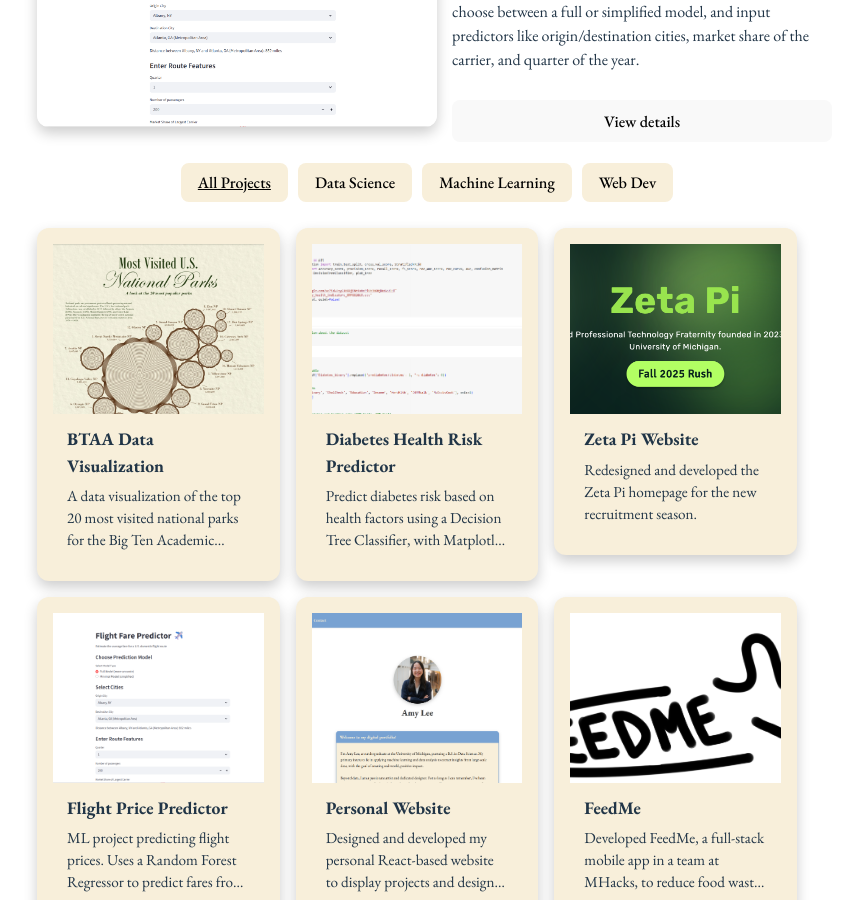
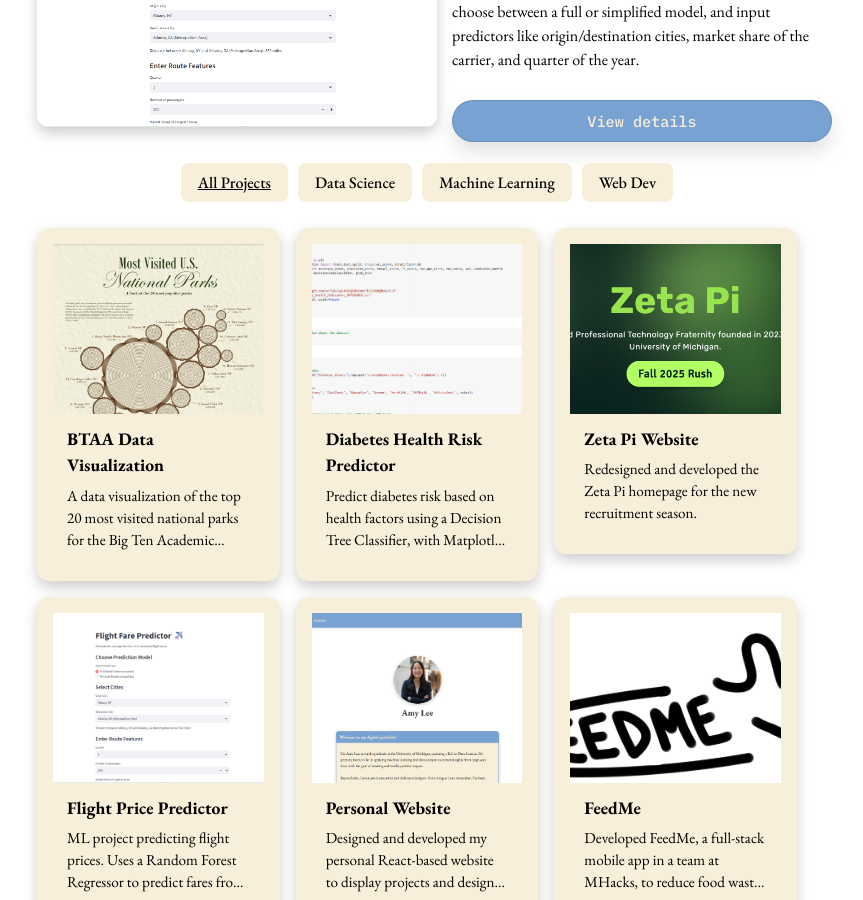
Before and after one commit to amyllee/amylee, a React (Vite) app: page / in a window 1280 px wide. Shown: the part 1026-1926 px from the top of the page, without its empty margins (223-1086 px from the left). Built offline with nearby package versions, Linux system fonts and the light colour scheme; a web font is replaced by a local one.

Commit message:
fix darkmode

```diff
--- a/src/App.css
+++ b/src/App.css
@@ -40,4 +40,6 @@ html, body {
   width: 100%;
   overflow-x: hidden;
   scroll-behavior: smooth;
+  background-color: #ffffff;
+  color: #000000;
 }
--- a/src/components/Projects/Projects.module.css
+++ b/src/components/Projects/Projects.module.css
@@ -91,6 +91,25 @@
 
 .currently-button {
   margin-top: 12px;
+
+  /* force your colors */
+  background-color: #78a2d2;
+  color: #f8efda;
+
+  border: 1px solid rgba(0,0,0,0.12);
+  border-radius: 999px;
+  padding: 10px 14px;
+
+  cursor: pointer;
+  font-family: "IBM Plex Mono", monospace; /* or EB Garamond if you prefer */
+  font-size: 0.95rem;
+
+  box-shadow: 0 10px 20px rgba(0,0,0,0.12);
+  transition: transform 0.15s ease, box-shadow 0.15s ease, filter 0.15s ease;
+
+  /* prevents weird browser theme rendering */
+  appearance: none;
+  -webkit-appearance: none;
 }
 
 .cards {
```
